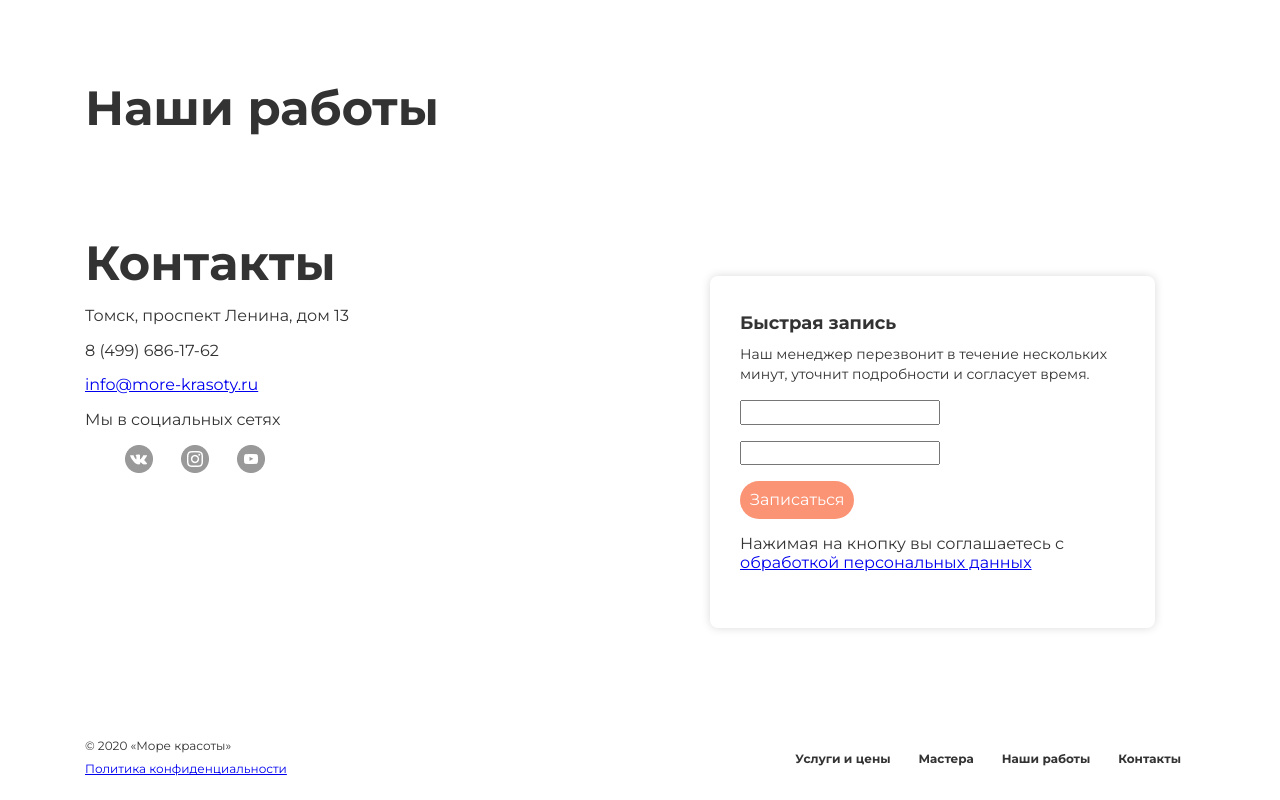
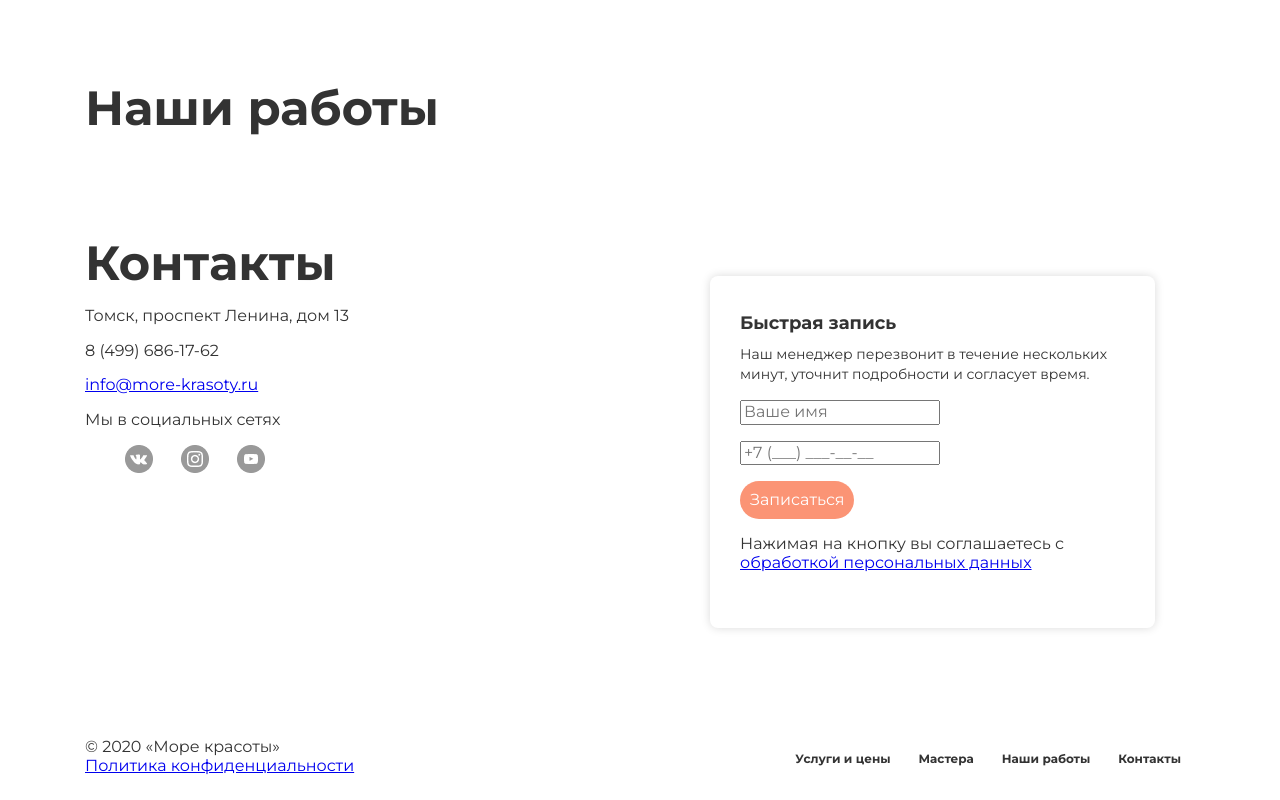
Before and after one commit to Istoreg/first_project, a website: page src/index.html in a window 1280 px wide. Shown: the part 3051-3851 px from the top of the page. Drawn offline with nearby package versions, Linux system fonts and the light colour scheme; files that its build step writes are made by us from their sources.

Commit message:
Update index.html

```diff
--- a/src/index.html
+++ b/src/index.html
@@ -216,7 +216,7 @@
                         <h2 class="block__title">Контакты</h2>
                         <p class="connection__address">Томск, проспект Ленина, дом 13</p>
                         <p class="connection__tel">8 (499) 686-17-62</p>
-                        <p class="connection__email"><a href="mailto:info@more-krasoty.ru">info@more-krasoty.ru</a></p>
+                        <p class="connection__email"><a class="connection__link" href="mailto:info@more-krasoty.ru">info@more-krasoty.ru</a></p>
                         <p class="connection__text">Мы в социальных сетях</p>
                         <ul class="socialnetwork connection__socialnetwork">
                             <li class="socialnetwork__item"><a class="socialnetwork__link" href="#"><img src="./img/VK.png" alt="VK"></a></li>
@@ -229,10 +229,10 @@
                         <div class="appointment__block">
                             <div class="appointment__title">Быстрая запись</div>
                             <p class="appointment__text">Наш менеджер перезвонит в течение нескольких минут, уточнит подробности и согласует время.</p>
-                            <p><input class="username" type="text"></p>
-                            <p></p><input class="usertel" type="tel"></p>
+                            <p><input class="appointment__username" placeholder="Ваше имя" type="text"></p>
+                            <p><input class="appointment__usertel" placeholder="+7 (___) ___-__-__" type="tel"></p>
                             <button class="appointment__button btn_large">Записаться</button>
-                            <p class="appointment_data">Нажимая на кнопку вы соглашаетесь с <a href="#">обработкой персональных данных</a></p>
+                            <p class="appointment_data">Нажимая на кнопку вы соглашаетесь с <a class="appointment__link" href="#">обработкой персональных данных</a></p>
                         </div>
                     </div>
                 </div>
@@ -241,10 +241,10 @@
         </main>
         <footer class="footer">
             <div class="container">
-                <div class="footer-info">
-                    <div class="copyright">© 2020 «Море красоты»</div>
-                    <div class="privacy">
-                        <a href="#">Политика конфиденциальности</a>
+                <div class="footer__info">
+                    <div class="footer__copyright">© 2020 «Море красоты»</div>
+                    <div class="footer__privacy">
+                        <a class="footer__link" href="#">Политика конфиденциальности</a>
                     </div>
                 </div>
                 <div class="footer-nav">
```
